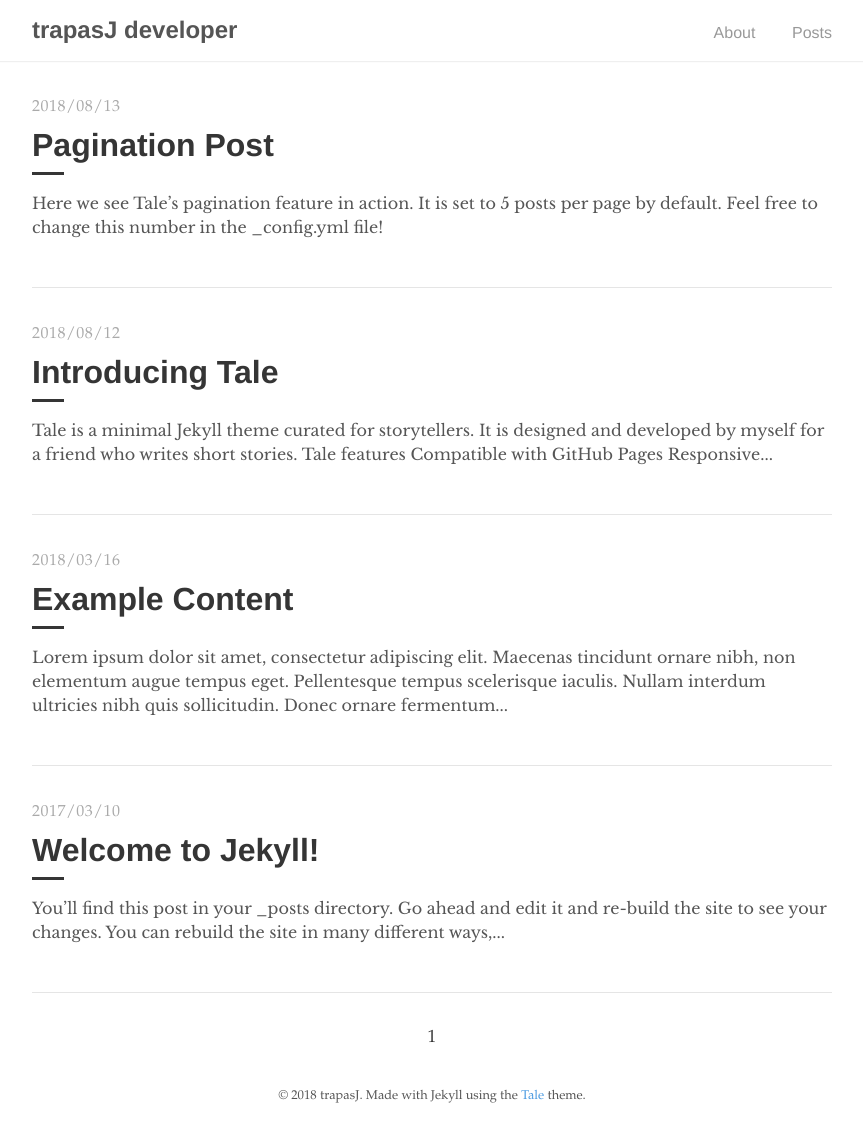
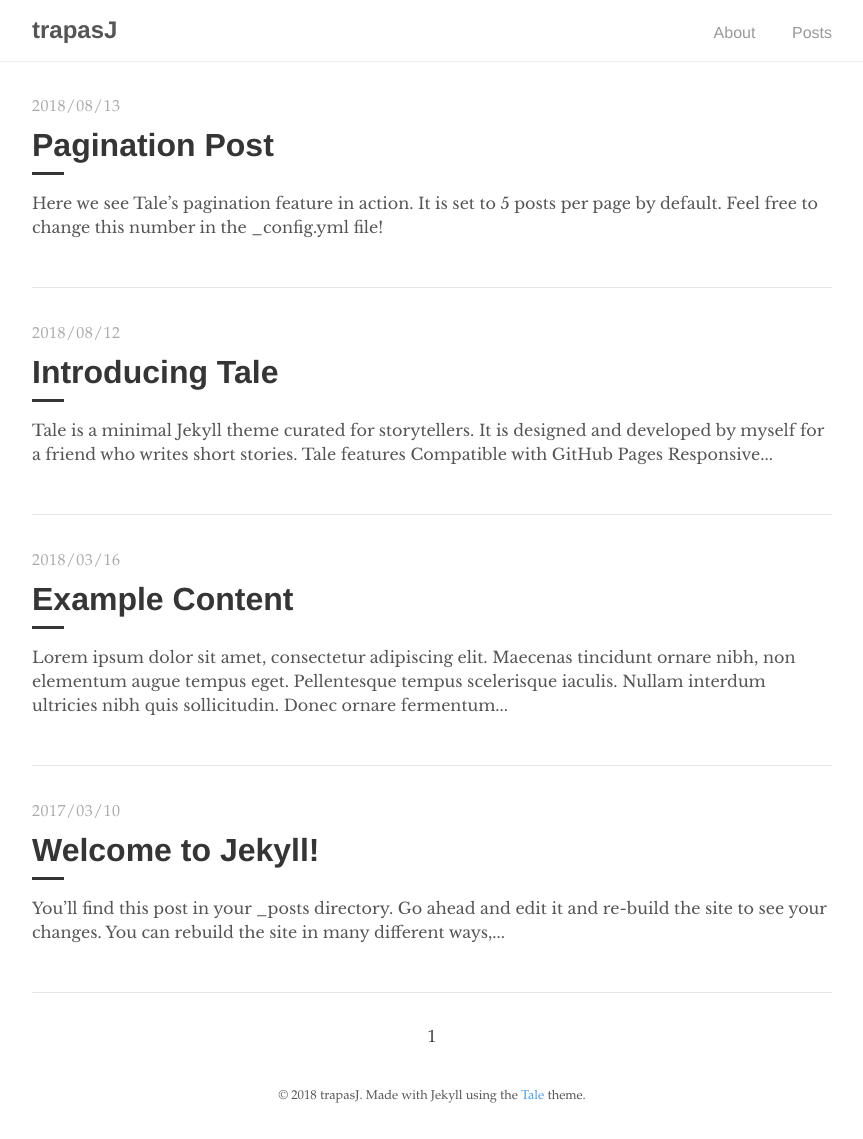
Before and after one commit to TrapasJ/TrapasJ.github.io, a Jekyll site: the page built from index.html, in a window 1280 px wide. Shown: the whole page, without its empty margins (208-1071 px from the left). Built offline with Jekyll 4.4.1, drawn with Linux system fonts in a browser that asks for light colours; the list of posts is cut into pages by our own code.

Commit message:
config-modi

```diff
--- a/_config.yml
+++ b/_config.yml
@@ -1,14 +1,14 @@
 # Site settings
-title:          trapasJ developer
-description:    trapasJ development report
+title:          trapasJ
 baseurl:        ""
-url:            "https://trapasJ.github.io"
+url:            "https://trapasJ.com"
 
 # Author
 author:
   name:         trapasJ
-  url:          https://trapasJ.github.io
+  url:          https://trapasJ.com
   email:        wlsdnrtm123@gmail.com
+  github:       trapasJ
 
 # Build settings
 markdown:       kramdown
@@ -28,3 +28,7 @@ plugins:
 # Permalinks
 permalink:      /:year-:month-:day/:title
 paginate:       5
+
+# Custom
+github:
+  repo:         https://github.com/trapasJ/trapasJ.github.io
```
